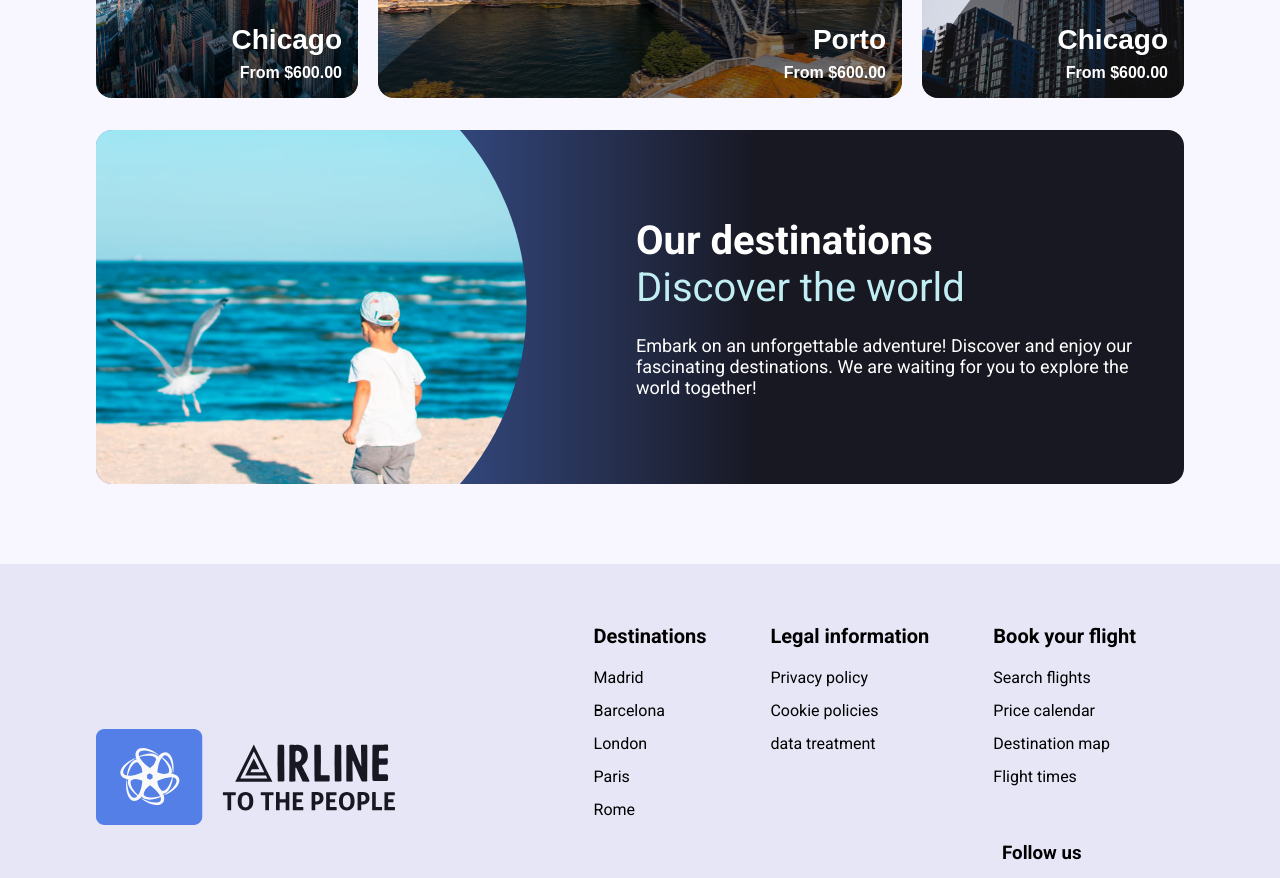
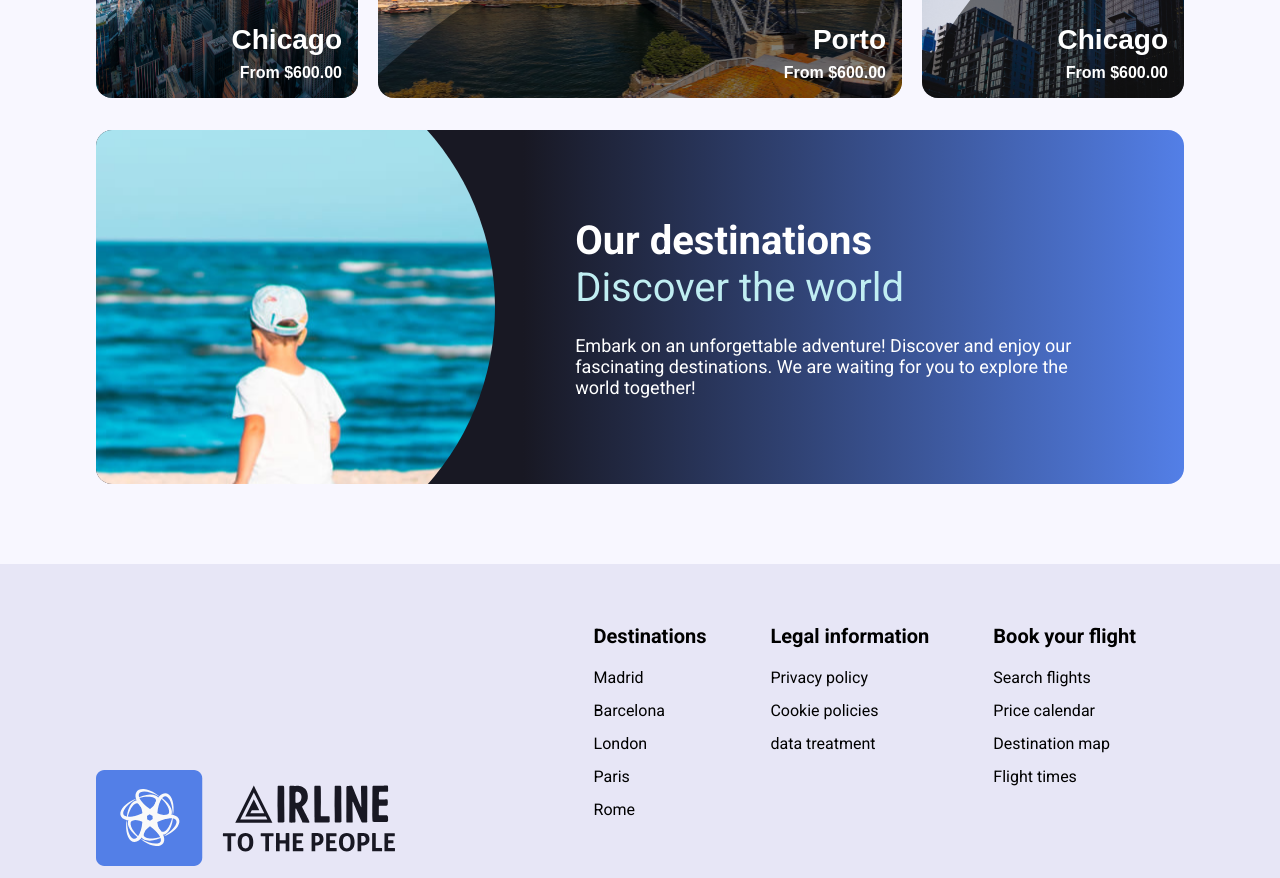
Before and after one commit to JeisonPC/Airline-to-the-people, an Angular app: page / in a window 1280 px wide. Shown: the part 780-1658 px from the top of the page. Built offline with nearby package versions, Linux system fonts and the light colour scheme.

Commit message:
EDIT - Se editó el responsive de pc en la imagen del cuadro Our destinations

```diff
--- a/src/app/components/atoms/logo/logo.component.scss
+++ b/src/app/components/atoms/logo/logo.component.scss
@@ -3,7 +3,7 @@
     height: 58px;
 }
 
-@media (min-width: 768px) {
+@media (min-width: 1024px) {
     #logo-flyr {
         width: 299px;
         height: 96px;
--- a/src/app/components/card/card.component.scss
+++ b/src/app/components/card/card.component.scss
@@ -56,7 +56,7 @@
 }
 
 /* Estilos específicos para tablets */
-@media (min-width: 768px) {
+@media (min-width: 1024px) {
   .card {
     &::before {
       width: 150%;
--- a/src/app/components/footer/footer.component.scss
+++ b/src/app/components/footer/footer.component.scss
@@ -60,7 +60,7 @@
 }
 
 
-@media (min-width: 768px) {
+@media (min-width: 1024px) {
   .footer {
     display: flex;
     flex-direction: column;
@@ -70,7 +70,7 @@
       flex-direction: row;
       gap: 4rem;
       position: relative;
-      height: 398px;
+      height: 480px;
       justify-content: space-between;
     }
 
@@ -118,3 +118,11 @@
     }
   }
 }
+
+@media (min-width: 1440px) {
+  .footer {
+    &__section-up {
+      height: 398px;
+    }
+  }
+}
--- a/src/app/components/navbar/navbar.component.scss
+++ b/src/app/components/navbar/navbar.component.scss
@@ -62,7 +62,7 @@ $header: ".header";
 }
 
 /* Estilos específicos para tablets */
-@media (min-width: 768px) {
+@media (min-width: 1024px) {
   #{$header} {
     padding: 1rem 6rem;
     position: relative;
--- a/src/app/pages/home/home.component.scss
+++ b/src/app/pages/home/home.component.scss
@@ -59,18 +59,20 @@
 
   &__container-img {
     position: relative;
-    width: 100%;
+    width: 150%;
     height: 100%;
+    overflow: hidden;
+    border-radius: 0 0 1000px 1000px;
+    left: -25%;
   }
 
   &__container-img img {
     height: auto;
     position: absolute;
-    top: -181px;
-    left: 50%;
-    clip-path: circle(45%);
-    transform: translate(-50%, 0);
-    width: 399px;
+    bottom: -100px;
+    left: 0;
+    width: 100%;
+    border-radius: 0 0 1000px 1000px;
   }
 
   &__content {
@@ -97,7 +99,21 @@
 }
 
 /* Estilos específicos a partir de tablets */
+
 @media (min-width: 768px) {
+  .section-card-high {
+    &__container-img {
+      overflow: visible;
+    }
+
+    &__container-img img {
+      bottom: -80px;
+    }
+  }
+}
+
+
+@media (min-width: 1024px) {
   .banner {
     justify-content: flex-start;
     padding: 0 6rem;
@@ -158,22 +174,30 @@
     }
 
     &__container {
-      gap: 0;
-      background: linear-gradient(270deg, #181823 39.26%, #537fe7 100%);
+      gap: 80px;
+      background: linear-gradient(90deg, #181823 39.26%, #537fe7 100%);
 
     }
 
+    &__container-img {
+      left: 0;
+      top: -25%;
+      width: 100%;
+      position: relative;
+      border-radius: 0 1000px 1000px 0 !important;
+      height: 150%;
+      background-image: url("/assets/img/img-child.jpg");
+      background-position: center right;
+    }
+
     &__container-img img {
-      top: 50%;
-      left: 30%;
-      width: 100%;
-      transform: translate(-50%, -50%);
-      clip-path: circle(39%);
+      display: none;
     }
 
     &__content {
       justify-content: center;
       padding-left: 0;
+      width: 150%;
     }
 
     &__content h3,
```
